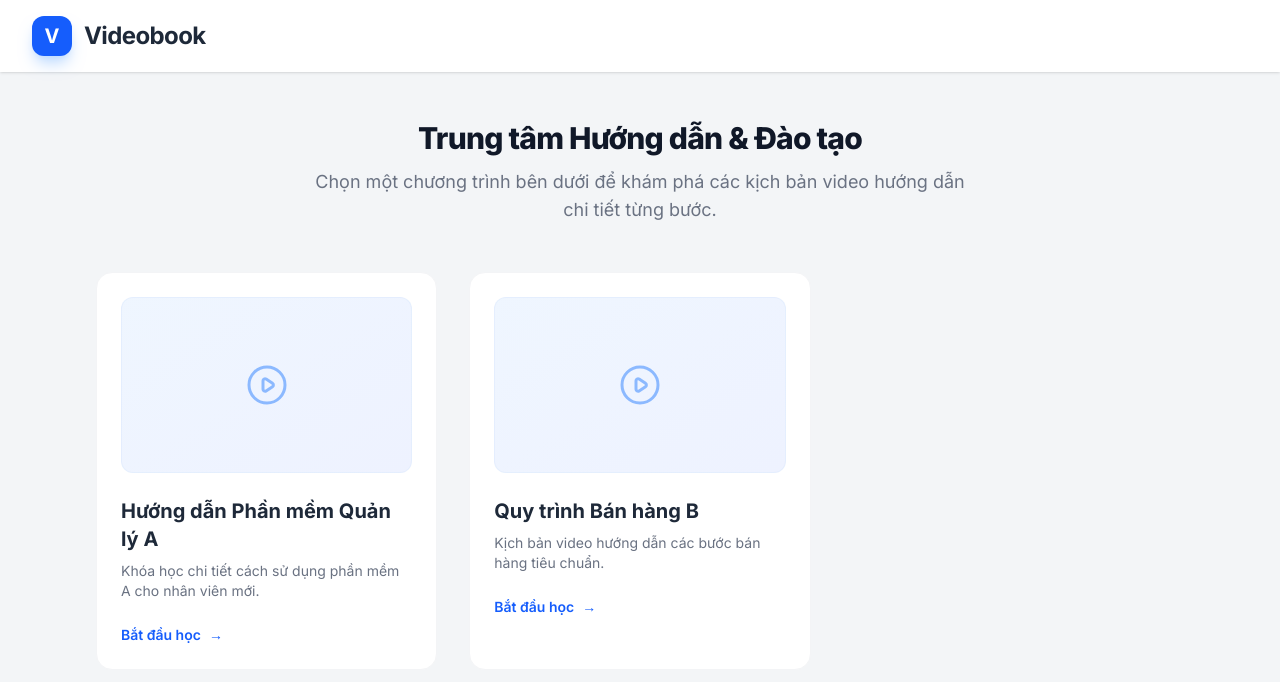
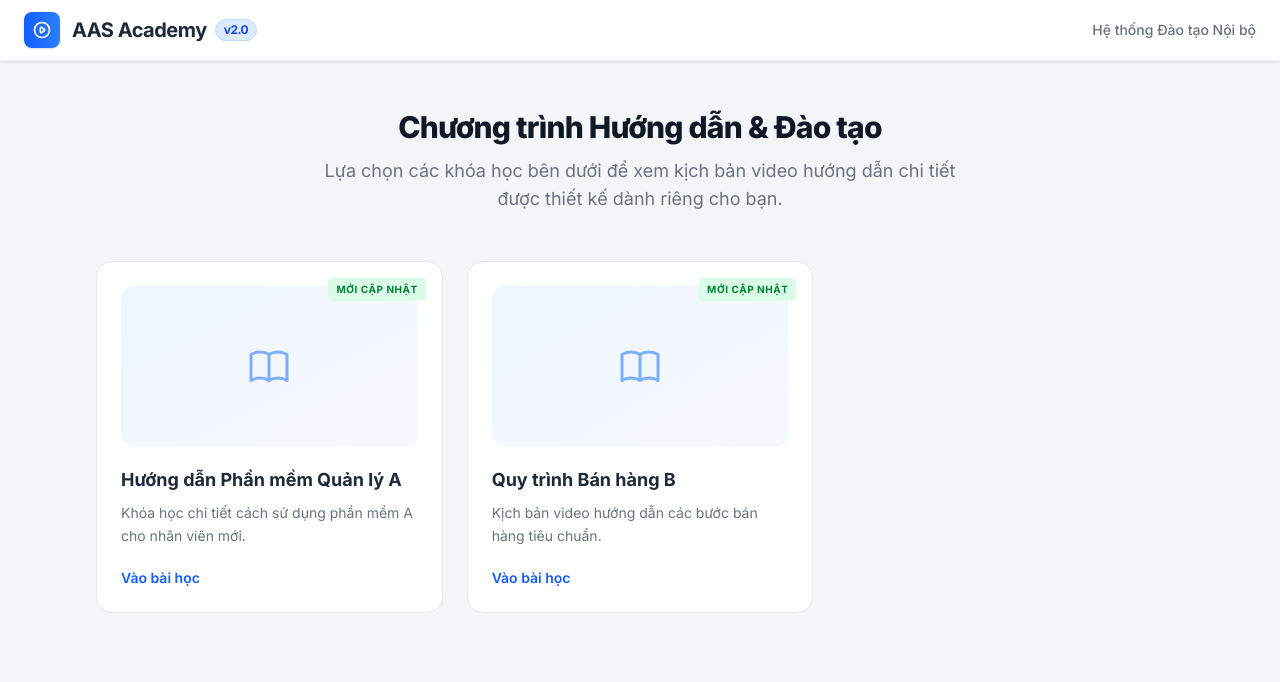
Before and after one commit to hanmn1k99/tutorials, a Next.js app: page / in a window 1280 px wide. Shown: the top 682 px of the page. Built offline with nearby package versions, Linux system fonts and the light colour scheme.

Commit message:
Branding: AAS Academy title, badges, and professional README

```diff
--- a/src/app/layout.tsx
+++ b/src/app/layout.tsx
@@ -5,8 +5,8 @@ import './globals.css';
 const inter = Inter({ subsets: ['latin'] });
 
 export const metadata: Metadata = {
-  title: 'Hệ thống Hướng dẫn Nội bộ',
-  description: 'Hệ thống học tập qua video',
+  title: 'Hệ Thống Đào Tạo AAS - Video Platform',
+  description: 'Nền tảng học tập và hướng dẫn nội bộ chuyên nghiệp',
 };
 
 export default function RootLayout({
@@ -17,7 +17,7 @@ export default function RootLayout({
   return (
     <html lang="vi">
       <body className={inter.className}>
-        <div className="min-h-screen bg-gray-50 text-black">
+        <div className="min-h-screen bg-[#F4F5F7] text-gray-900">
           {children}
         </div>
       </body>
--- a/src/app/page.tsx
+++ b/src/app/page.tsx
@@ -3,41 +3,50 @@ import content from '../data/content.json';
 
 export default function Home() {
   return (
-    <div className="min-h-screen bg-[#F3F5F7]">
-      <header className="bg-white shadow-sm sticky top-0 z-10 px-8 py-4 flex items-center justify-between">
+    <div className="min-h-screen bg-[#F4F5F7]">
+      <header className="bg-white shadow-sm sticky top-0 z-10 px-6 py-3 flex items-center justify-between border-b border-gray-100">
         <div className="flex items-center gap-3">
-          <div className="w-10 h-10 bg-blue-600 rounded-xl flex items-center justify-center text-white font-bold text-xl shadow-blue-200 shadow-lg">
-            V
+          <div className="w-9 h-9 bg-gradient-to-r from-blue-600 to-blue-500 rounded-lg flex items-center justify-center text-white font-bold text-lg shadow-sm">
+            <svg className="w-5 h-5" fill="none" viewBox="0 0 24 24" stroke="currentColor">
+              <path strokeLinecap="round" strokeLinejoin="round" strokeWidth={2} d="M14.752 11.168l-3.197-2.132A1 1 0 0010 9.87v4.263a1 1 0 001.555.832l3.197-2.132a1 1 0 000-1.664z" />
+              <path strokeLinecap="round" strokeLinejoin="round" strokeWidth={2} d="M21 12a9 9 0 11-18 0 9 9 0 0118 0z" />
+            </svg>
           </div>
-          <h1 className="text-2xl font-bold text-gray-800 tracking-tight">Videobook</h1>
+          <h1 className="text-xl font-bold text-gray-800 tracking-tight flex items-center gap-2">
+            AAS Academy
+            <span className="bg-blue-100 text-blue-700 text-xs font-bold px-2 py-0.5 rounded-full border border-blue-200">v2.0</span>
+          </h1>
         </div>
+        <div className="text-sm font-medium text-gray-500">Hệ thống Đào tạo Nội bộ</div>
       </header>
 
       <div className="max-w-6xl mx-auto p-8 pt-12">
         <div className="mb-12 text-center">
-          <h2 className="text-3xl font-extrabold text-gray-900 tracking-tight mb-3">Trung tâm Hướng dẫn & Đào tạo</h2>
-          <p className="text-gray-500 text-lg max-w-2xl mx-auto">Chọn một chương trình bên dưới để khám phá các kịch bản video hướng dẫn chi tiết từng bước.</p>
+          <h2 className="text-3xl font-extrabold text-gray-900 tracking-tight mb-3">Chương trình Hướng dẫn & Đào tạo</h2>
+          <p className="text-gray-500 text-lg max-w-2xl mx-auto">Lựa chọn các khóa học bên dưới để xem kịch bản video hướng dẫn chi tiết được thiết kế dành riêng cho bạn.</p>
         </div>
 
-        <div className="grid grid-cols-1 md:grid-cols-2 lg:grid-cols-3 gap-8">
+        <div className="grid grid-cols-1 md:grid-cols-2 lg:grid-cols-3 gap-6">
           {content.courses.map((course) => (
             <Link
               href={`/course/${course.id}`}
               key={course.id}
-              className="group block bg-white rounded-2xl p-6 border border-gray-100 hover:border-blue-100 hover:shadow-xl hover:shadow-blue-900/5 transition-all duration-300 transform hover:-translate-y-1"
+              className="group block bg-white rounded-2xl p-6 border border-gray-200 hover:border-blue-400 hover:shadow-xl hover:shadow-blue-900/5 transition-all duration-300 relative overflow-hidden"
             >
-              <div className="h-44 rounded-xl mb-6 flex items-center justify-center text-blue-500 bg-gradient-to-br from-blue-50 to-indigo-50 border border-blue-100/50">
-                <svg className="w-12 h-12 opacity-50 group-hover:scale-110 transition-transform duration-300" fill="none" viewBox="0 0 24 24" stroke="currentColor">
-                  <path strokeLinecap="round" strokeLinejoin="round" strokeWidth={1.5} d="M14.752 11.168l-3.197-2.132A1 1 0 0010 9.87v4.263a1 1 0 001.555.832l3.197-2.132a1 1 0 000-1.664z" />
-                  <path strokeLinecap="round" strokeLinejoin="round" strokeWidth={1.5} d="M21 12a9 9 0 11-18 0 9 9 0 0118 0z" />
+              <div className="absolute top-4 right-4 bg-green-100 text-green-700 text-[10px] font-bold px-2 py-1 rounded uppercase tracking-wider">
+                Mới cập nhật
+              </div>
+              <div className="h-40 rounded-xl mb-5 flex items-center justify-center text-blue-500 bg-gradient-to-br from-blue-50 to-indigo-50/50 border border-blue-50">
+                <svg className="w-12 h-12 opacity-60 group-hover:scale-110 group-hover:text-blue-600 transition-all duration-300" fill="none" viewBox="0 0 24 24" stroke="currentColor">
+                  <path strokeLinecap="round" strokeLinejoin="round" strokeWidth={1.5} d="M12 6.253v13m0-13C10.832 5.477 9.246 5 7.5 5S4.168 5.477 3 6.253v13C4.168 18.477 5.754 18 7.5 18s3.332.477 4.5 1.253m0-13C13.168 5.477 14.754 5 16.5 5c1.747 0 3.332.477 4.5 1.253v13C19.832 18.477 18.247 18 16.5 18c-1.746 0-3.332.477-4.5 1.253" />
                 </svg>
               </div>
-              <h2 className="text-xl font-bold mb-2 text-gray-800 group-hover:text-blue-600 transition-colors">{course.title}</h2>
-              <p className="text-gray-500 text-sm line-clamp-2">{course.description}</p>
+              <h2 className="text-lg font-bold mb-2 text-gray-800 group-hover:text-blue-600 transition-colors">{course.title}</h2>
+              <p className="text-gray-500 text-sm line-clamp-2 leading-relaxed">{course.description}</p>
 
-              <div className="mt-6 flex items-center text-blue-600 font-semibold text-sm">
-                Bắt đầu học
-                <span className="ml-2 group-hover:translate-x-1 transition-transform">→</span>
+              <div className="mt-5 flex items-center text-blue-600 font-semibold text-sm">
+                Vào bài học
+                <span className="ml-1 opacity-0 group-hover:opacity-100 group-hover:translate-x-1 transition-all">→</span>
               </div>
             </Link>
           ))}
```
Also changed, not shown: 1 other file (tests, documents, lock files or other folders).
